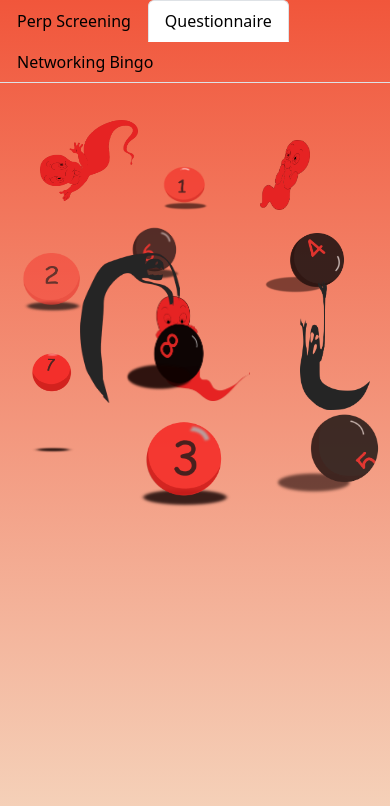
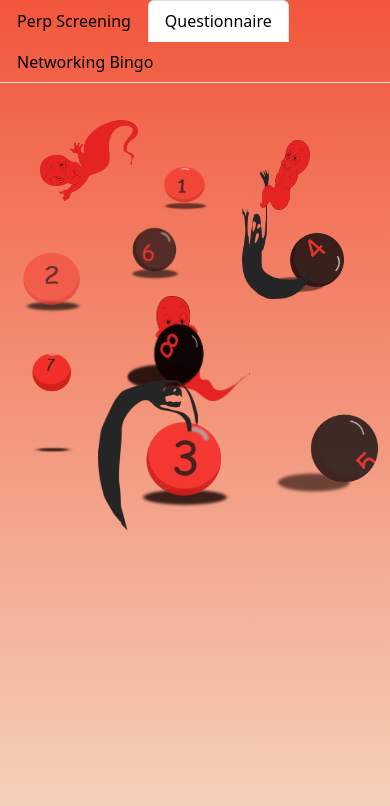
Before and after one commit to Natalies-Angels/love-and-fear, a website: page public/index.html in a window 390 px wide. Drawn offline with nearby package versions, Linux system fonts and the light colour scheme.

Commit message:
fixing responsiveness

```diff
--- a/public/indexStyle.css
+++ b/public/indexStyle.css
@@ -3,7 +3,7 @@ body, html {
     margin: 0;
     padding: 0;
     height: 100%;
-    height: auto; /* Allow height to adjust based on content */
+    overflow: hidden; /* Prevent scrolling if not needed */
 }
 .nav-link
 {
@@ -34,10 +34,14 @@ body, html {
 }
 /* Floating Ghosts */
 /* Ensure the ghosts are positioned and have a higher z-index */
+
 .ghost {
     position: absolute;
-    z-index: 10; /* Ensure this is higher than other content */
+    z-index: 10;
+    width: 150px; /* Default width */
+    height: auto; /* Maintain aspect ratio */
 }
+
 
 .ghost-top-left {
     top: 90px;
@@ -60,7 +64,7 @@ body, html {
 }
 
 .ghost-bottom-left {
-    bottom: 10px;
+    bottom: 20%;
     left: 220px;
     width: 200px; /* Adjust size as needed */
     height: 260px; /* Adjust size as needed */
@@ -219,12 +223,13 @@ button {
 }
 
 @media (max-width: 768px) {
+
     .question-buttons {
         grid-template-columns: repeat(2, 1fr);
         grid-template-rows: repeat(4, 100px);
         gap: 20px;
         max-width: 500px;
-        margin: 20px auto;
+        margin: 120px auto;
     }
 
     #button-1 {
@@ -274,28 +279,28 @@ button {
         transform: translateY(-20px);
     }
     .ghost-top-left {
-        top: 100px;
+        top: 200px;
         left: 40px;
-        width: 88px; /* Adjust size as needed */
-        height: 60px; /* Adjust size as needed */
+        width: 130px; /* Adjust size as needed */
+        height: 120px; /* Adjust size as needed */
     }
 
     .ghost-top-right {
-        top: 180px;
-        right: 20px;
+        top: 280px;
+        right: 120px;
         width: 90px; /* Adjust size as needed */
         height: 200px; /* Adjust size as needed */
     }
     .ghost-top-right-2 {
-        top: 60px;
-        right: 20px;
-        width: 70px; /* Adjust size as needed */
-        height: 90px; /* Adjust size as needed */
+        top: 160px;
+        right: 120px;
+        width: 80px; /* Adjust size as needed */
+        height: 100px; /* Adjust size as needed */
     }
 
     .ghost-bottom-left {
-        bottom: 430px;
-        left: 80px;
+        top: 45%;
+        left: 180%;
         width: 120px; /* Adjust size as needed */
         height: 150px; /* Adjust size as needed */
     }
@@ -366,8 +371,8 @@ button {
     }
 
     .ghost-top-right {
-        top: 280px;
-        right: 20px;
+        top:  20%;
+        right: 20%;
         width: 70px; /* Adjust size as needed */
         height: 130px; /* Adjust size as needed */
     }
@@ -379,8 +384,8 @@ button {
     }
 
     .ghost-bottom-left {
-        bottom: 120px;
-        left: 80px;
+        bottom: 55%;
+        left: 25%;
         width: 100px; /* Adjust size as needed */
         height: 150px; /* Adjust size as needed */
     }
@@ -392,6 +397,14 @@ button {
         height: 100px; /* Adjust size as needed */
     }
 
+}
+@media (max-width : 1080px) {
+    .ghost-bottom-left {
+        bottom: 55%;
+        left: 25%;
+        width: 100px; /* Adjust size as needed */
+        height: 150px; /* Adjust size as needed */
+    }
 }
 /* NETWORKING BINGO */
 /* General Styles for the Bingo Grid */
```
Also changed, not shown: public/index.html (+12 -0 lines).
